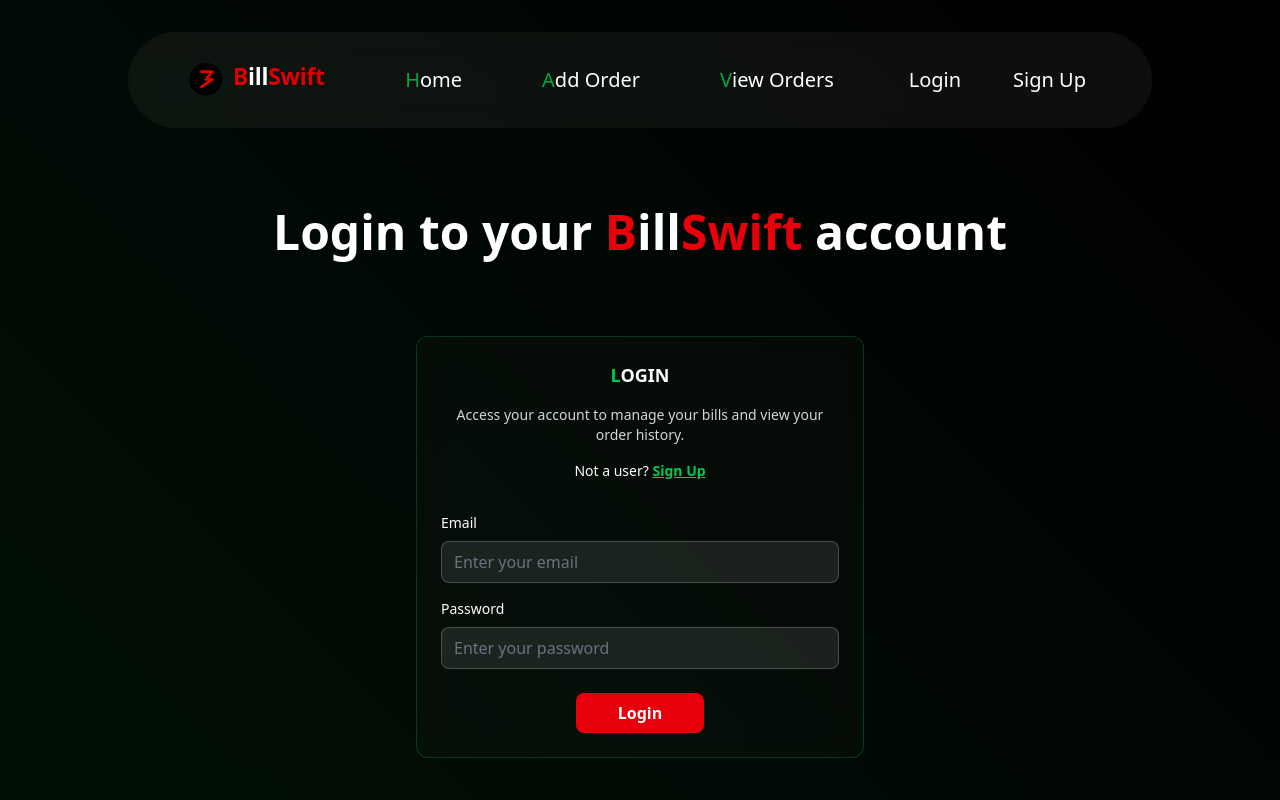
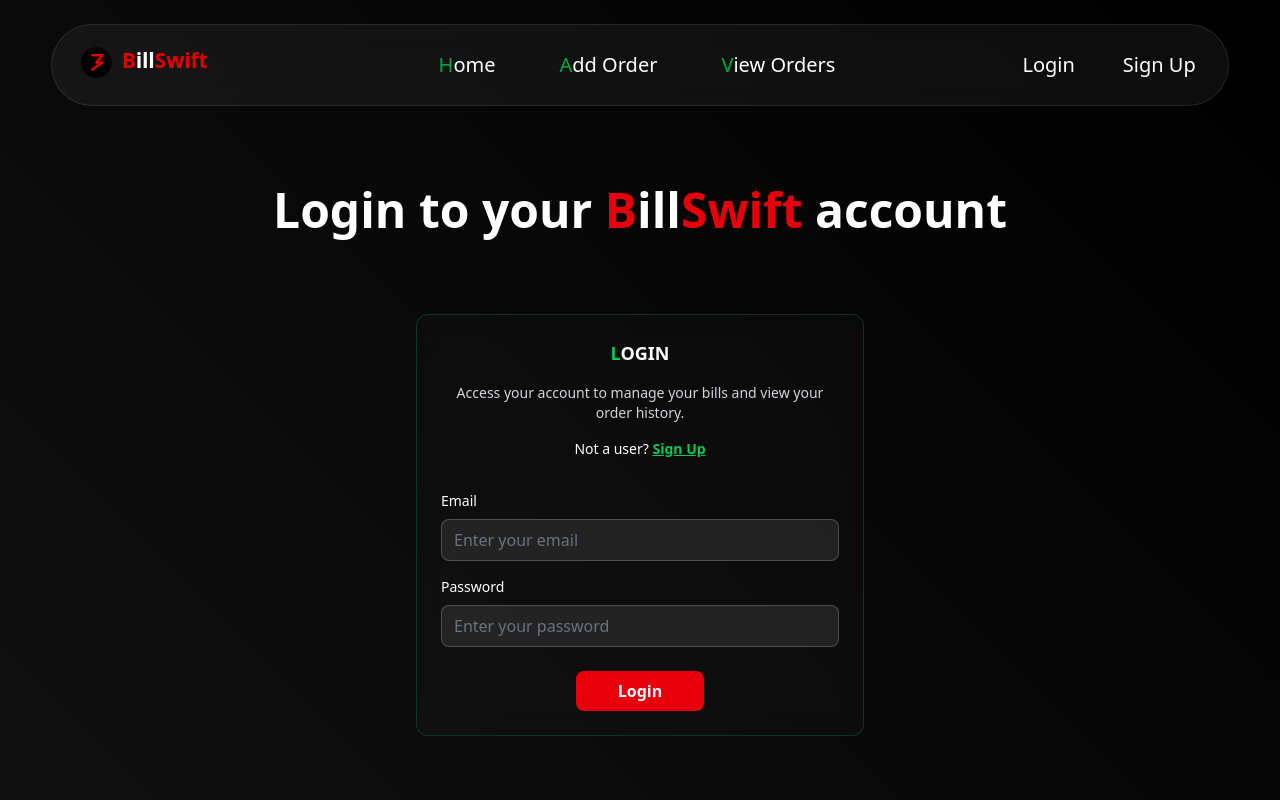
Before and after one commit to ADI-2707/BillSwift, a React (Vite) app in the folder FrontEnd/: page /login in a window 1280 px wide. Shown: the top 800 px of the page. Built offline with nearby package versions, Linux system fonts and the light colour scheme.

Commit message:
bg-color changed, Navbar made responsive

```diff
--- a/FrontEnd/src/components/Navbar.jsx
+++ b/FrontEnd/src/components/Navbar.jsx
@@ -6,7 +6,6 @@ const Navbar = () => {
   const navigate = useNavigate();
   const [open, setOpen] = useState(false);
 
-  // Backend Auth
   const token = localStorage.getItem("token");
   const role = localStorage.getItem("role");
   const userEmail = localStorage.getItem("userEmail");
@@ -16,8 +15,8 @@ const Navbar = () => {
 
   const getInitials = () => {
     if (!userName || userName.includes("@")) {
-      return userEmail ? userEmail.charAt(0).toUpperCase(): "U";
-    };
+      return userEmail ? userEmail.charAt(0).toUpperCase() : "U";
+    }
     const parts = userName.trim().split(" ");
     if (parts.length >= 2) {
       return (parts[0][0] + parts[parts.length - 1][0]).toUpperCase();
@@ -45,37 +44,38 @@ const Navbar = () => {
 
   return (
     <>
-      <div className="flex justify-between items-center mx-auto my-8 p-4 rounded-full w-[80vw] backdrop-blur-lg bg-white/5">
-
+      {/* Main Navbar Container */}
+      <nav className="navbar-container">
         {/* LOGO */}
-        <Link to="/" className="flex items-center gap-1">
-          <img src="/BillSwift.svg" alt="BillSwift Logo" className="h-15 mt-1 pl-10 cursor-pointer" />
+        <Link to="/" className="flex items-center">
+          <img
+            src="/BillSwift.svg"
+            alt="BillSwift Logo"
+            className="h-10 lg:h-12 xl:h-14 cursor-pointer transition-all"
+          />
         </Link>
 
-        {/* DESKTOP NAV LINKS */}
-        <div className="hidden md:flex gap-15 text-xl items-center">
+        {/* DESKTOP NAV LINKS - Now shows only on LG (1024px) and up */}
+        <div className="hidden lg:flex gap-6 xl:gap-12 text-lg xl:text-xl items-center">
           <NavLink to="/" className="nav_link">
             <span className="text-green-600">H</span>ome
           </NavLink>
-
           <button onClick={goToAddBill} className="nav_link cursor-pointer">
             <span className="text-green-600">A</span>dd Order
           </button>
-
           <button onClick={goToViewBills} className="nav_link cursor-pointer">
             <span className="text-green-600">V</span>iew Orders
           </button>
         </div>
 
-        {/* AUTH SECTION */}
-        <div className="hidden md:flex gap-8 text-xl px-10 items-center">
+        {/* AUTH SECTION - Desktop */}
+        <div className="hidden lg:flex gap-4 xl:gap-8 text-lg xl:text-xl items-center">
           {isLoggedIn() ? (
             <>
               <button onClick={handleLogout} className="nav_link cursor-pointer">
                 Logout
               </button>
 
-              {/* If admin → show Admin Dashboard shortcut */}
               {role === "admin" && (
                 <button
                   onClick={() => navigate("/admin")}
@@ -85,12 +85,11 @@ const Navbar = () => {
                 </button>
               )}
 
-              {/* Account Circle */}
               <button
                 onClick={() => navigate("/account")}
-                className="flex items-center justify-center h-10 w-10 rounded-full bg-green-600 text-white font-bold cursor-pointer border border-white hover:border-2 hover:bg-green-700 transition-all active:scale-95"
+                className="account-circle"
               >
-                {userEmail ? userEmail.charAt(0).toUpperCase() : "U"}
+                {getInitials()}
               </button>
             </>
           ) : (
@@ -101,51 +100,57 @@ const Navbar = () => {
           )}
         </div>
 
-        {/* MOBILE MENU ICON */}
-        <button className="md:hidden text-white text-3xl" onClick={() => setOpen(true)}>
+        {/* MOBILE MENU ICON - Shows on everything smaller than LG (Tablet/Mobile) */}
+        <button
+          className="lg:hidden text-white text-3xl focus:outline-none"
+          onClick={() => setOpen(true)}
+        >
           <HiMenuAlt3 />
         </button>
-      </div>
+      </nav>
 
-      {/* MOBILE MENU */}
+      {/* MOBILE/TABLET OVERLAY MENU */}
       <div
-        className={`fixed inset-0 bg-black/90 backdrop-blur-lg z-30 flex flex-col items-center justify-center gap-10 text-2xl transition-all duration-300 ${
-          open ? "opacity-100" : "opacity-0 pointer-events-none"
+        className={`fixed inset-0 bg-black/95 backdrop-blur-xl z-50 flex flex-col items-center justify-center gap-8 text-2xl transition-all duration-300 ${
+          open ? "translate-y-0 opacity-100" : "-translate-y-full opacity-0 pointer-events-none"
         }`}
-        onClick={() => setOpen(false)}
       >
-        <div className="flex flex-col items-center gap-8" onClick={(e) => e.stopPropagation()}>
-          <button className="absolute top-6 right-6 text-4xl" onClick={() => setOpen(false)}>
+        <button className="absolute top-8 right-8 text-4xl" onClick={() => setOpen(false)}>
           <HiX />
         </button>
 
-          <NavLink to="/" className="nav_link text-2xl" onClick={() => setOpen(false)}>Home</NavLink>
+        <NavLink to="/" className="nav_link text-3xl" onClick={() => setOpen(false)}>Home</NavLink>
+        <button onClick={() => { setOpen(false); goToAddBill(); }} className="nav_link text-3xl">Add Order</button>
+        <button onClick={() => { setOpen(false); goToViewBills(); }} className="nav_link text-3xl">View Orders</button>
 
-          <button onClick={() => { setOpen(false); goToAddBill(); }} className="nav_link text-2xl">Add Bill</button>
+        {isLoggedIn() && role === "admin" && (
+          <button
+            onClick={() => { setOpen(false); navigate("/admin"); }}
+            className="nav_link text-3xl text-yellow-400"
+          >
+            Admin
+          </button>
+        )}
 
-          <button onClick={() => { setOpen(false); goToViewBills(); }} className="nav_link text-2xl">View Bills</button>
-
-          <div className="flex gap-10 mt-6">
+        <div className="flex flex-col items-center gap-6 mt-4">
           {isLoggedIn() ? (
             <>
+              <button
+                onClick={() => { setOpen(false); navigate("/account"); }}
+                className="w-16 h-16 flex items-center justify-center rounded-full bg-green-600 text-white font-bold text-2xl border-2 border-white"
+              >
+                {getInitials()}
+              </button>
               <button onClick={() => { setOpen(false); handleLogout(); }} className="nav_link text-red-500">
                 Logout
               </button>
-
-                <button
-                  onClick={() => { setOpen(false); navigate("/account"); }}
-                  className="h-10 w-10 flex items-center justify-center rounded-full bg-green-600 text-white font-bold"
-                >
-                  {getInitials( )}
-                </button>
             </>
           ) : (
-              <>
+            <div className="flex gap-8">
               <NavLink to="/login" className="nav_link" onClick={() => setOpen(false)}>Login</NavLink>
               <NavLink to="/signup" className="nav_link" onClick={() => setOpen(false)}>Sign Up</NavLink>
-              </>
+            </div>
           )}
-          </div>
         </div>
       </div>
     </>
--- a/FrontEnd/src/index.css
+++ b/FrontEnd/src/index.css
@@ -1,40 +1,48 @@
 @import "tailwindcss";
 
 body {
-  margin: 10px;
-  background: linear-gradient(45deg, #011107, #000000);;
+  margin: 0;
+  padding: 0;
+  background: linear-gradient(45deg, #111, black);
   color: white;
-  position: relative;
+  min-height: 100vh;
 }
 
+/* NAVBAR BASE CONTAINER */
+.navbar-container {
+  @apply flex justify-between items-center mx-auto my-6 px-6 py-3 rounded-full backdrop-blur-lg bg-white/5 border border-white/10 transition-all duration-300;
+  /* Responsiveness: 95% width on mobile/tablet, 85% on large, max-width on huge screens */
+  width: 92vw;
+  max-width: 1280px;
+}
+
+@screen lg {
+  .navbar-container {
+    width: 85vw;
+    @apply px-10 py-4;
+  }
+}
+
+/* NAV LINKS */
 .nav_link {
-  position: relative;
-  padding: 6px 10px;
-  transition: .25s ease;
+  @apply relative py-1 px-2 transition-all duration-300 ease-in-out;
 }
 
 .nav_link::after {
   content: '';
-  position: absolute;
-  bottom: -3px;
-  left: 0;
-  width: 0;
-  height: 2px;
-  background: #16a34a;
-  transition: width .25s ease;
+  @apply absolute bottom-0 left-0 w-0 h-[2px] bg-green-600 transition-all duration-300;
 }
 
 .nav_link:hover::after {
-  width: 100%;
+  @apply w-full;
 }
 
-.mobile_menu_enter {
-  opacity: 0;
-  transform: translateY(-20px);
+/* ACCOUNT CIRCLE */
+.account-circle {
+  @apply flex items-center justify-center h-10 w-10 rounded-full bg-green-600 text-white font-bold cursor-pointer border border-white hover:border-2 hover:bg-green-700 transition-all active:scale-95;
 }
 
-.mobile_menu_enter_active {
-  opacity: 1;
-  transform: translateY(0);
-  transition: all .3s ease;
+/* PREVENT SCROLL WHEN MOBILE MENU OPEN (Optional: logic needed in JS to toggle class on body) */
+.no-scroll {
+  overflow: hidden;
 }
--- a/FrontEnd/src/pages/Account.jsx
+++ b/FrontEnd/src/pages/Account.jsx
@@ -96,7 +96,7 @@ const Account = () => {
   return (
     <div className="min-h-screen bg-[#0a0a0a] text-slate-200 pb-20">
       {/* Profile Header Section */}
-      <div className="bg-gradient-to-b from-emerald-900/20 to-transparent pt-16 pb-12">
+      <div className="bg-gradient-to-b from-emerald-900/10 to-transparent pt-16 pb-12">
         <div className="max-w-5xl mx-auto px-6">
           <div className="flex flex-col md:flex-row items-center gap-6">
             <div className="h-24 w-24 rounded-full bg-emerald-500 flex items-center justify-center text-3xl font-bold text-black shadow-lg shadow-emerald-500/20">
```
Lines whose indentation alone changed are shown as unchanged.
